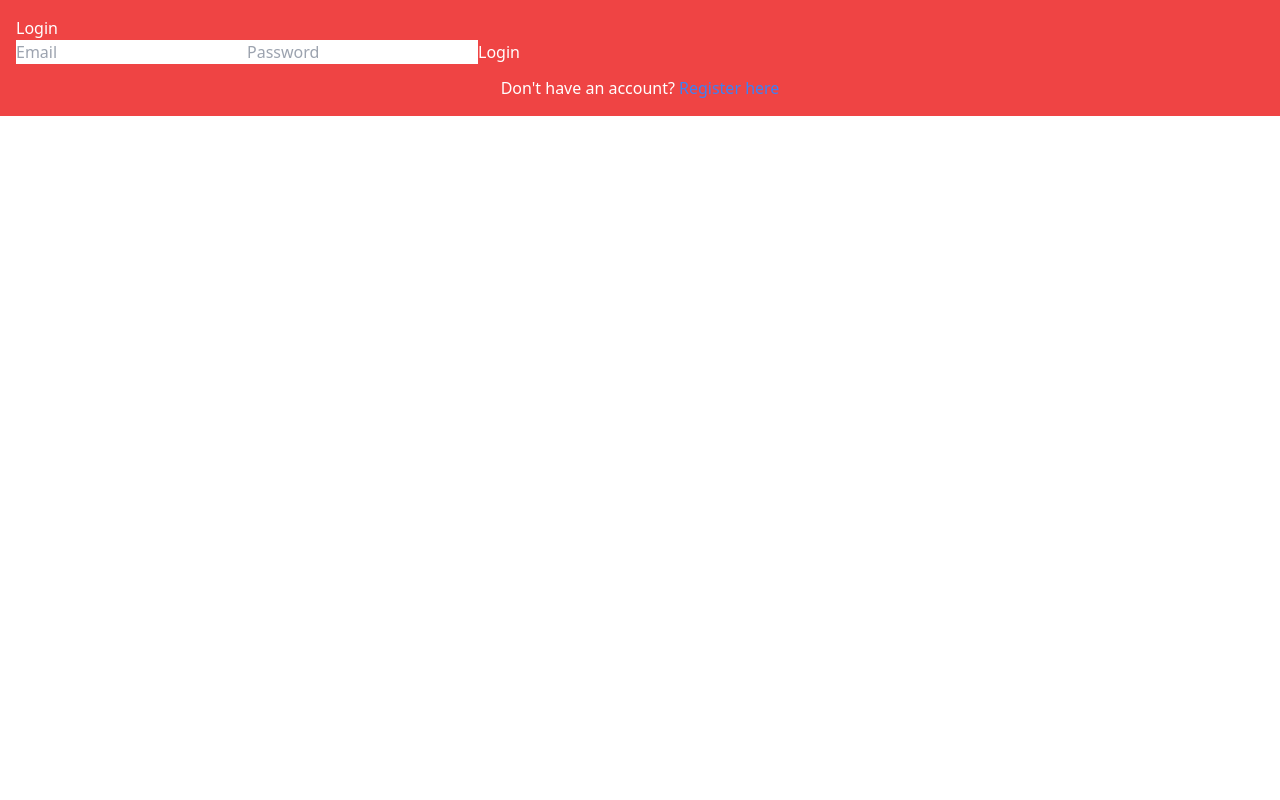
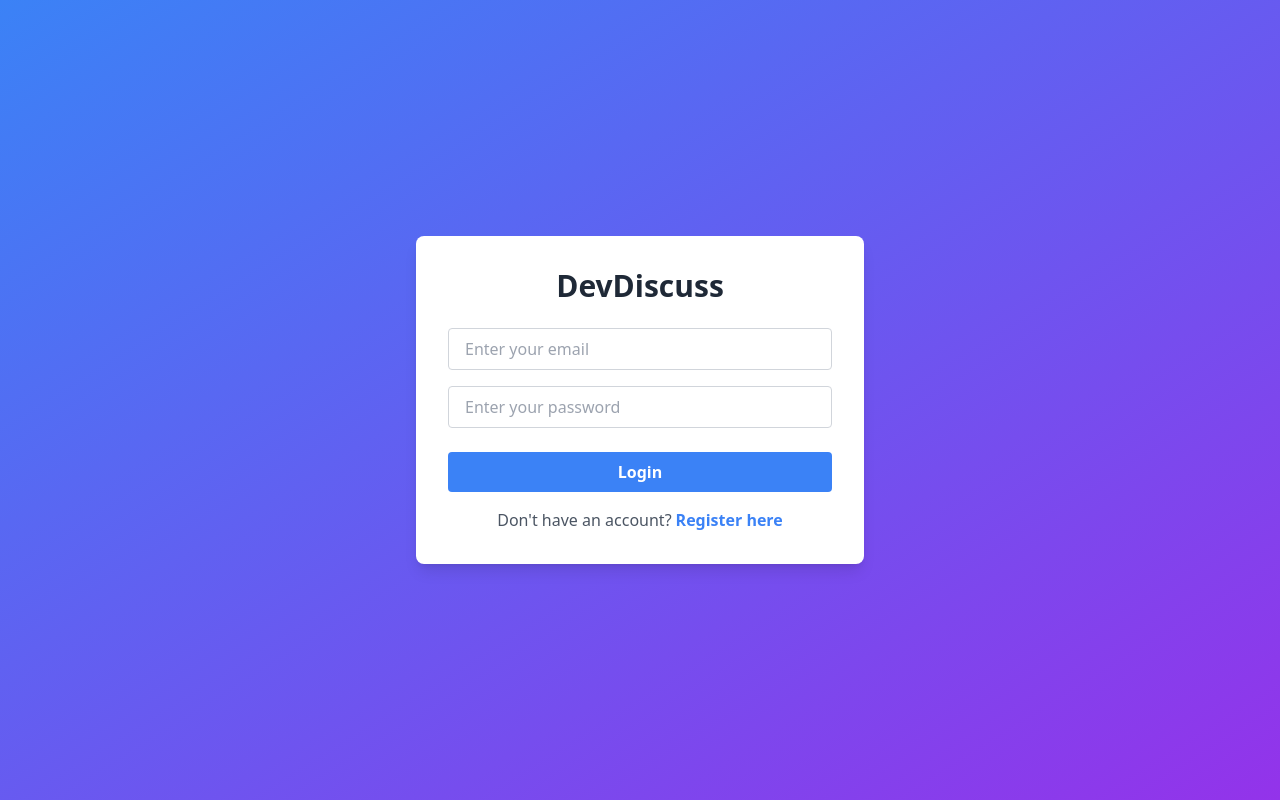
Before and after one commit to ashu130698/devdiscuss, a React app in the folder frontend/: page /login in a window 1280 px wide. Built offline with nearby package versions, Linux system fonts and the light colour scheme; the HTML template or start-up script is replaced by a standard one.

Commit message:
add protected route

```diff
--- a/frontend/src/App.tsx
+++ b/frontend/src/App.tsx
@@ -3,6 +3,8 @@ import Login from "./pages/Login";
 import Register from "./pages/Register";
 import Posts from "./pages/Posts";
 import PostDetails from "./pages/PostDetails";
+import ProtectedRoute from "./components/ProtectedRoute";
+import PublicRoute from "./components/PublicRoute";
 
 export default function App() {
   return (
@@ -14,10 +16,38 @@ export default function App() {
     >
       <Routes>
         <Route path="/" element={<Login />} />
-        <Route path="/login" element={<Login />} />
-        <Route path="/register" element={<Register />} />
-        <Route path="/posts" element={<Posts />} />
-        <Route path="/posts/:id" element={<PostDetails />} />
+        <Route
+          path="/login"
+          element={
+            <PublicRoute>
+              <Login />
+            </PublicRoute>
+          }
+        />
+        <Route
+          path="/register"
+          element={
+            <PublicRoute>
+              <Register />
+            </PublicRoute>
+          }
+        />
+        <Route
+          path="/posts"
+          element={
+            <ProtectedRoute>
+              <Posts />
+            </ProtectedRoute>
+          }
+        />
+        <Route
+          path="/posts/:id"
+          element={
+            <ProtectedRoute>
+              <PostDetails />
+            </ProtectedRoute>
+          }
+        />
       </Routes>
     </BrowserRouter>
   );
--- /dev/null
+++ b/frontend/src/components/ProtectedRoute.tsx
@@ -0,0 +1,17 @@
+import { Navigate } from "react-router-dom";
+
+// This component protects routes that require login
+const ProtectedRoute = ({ children }: { children: JSX.Element }) => {
+  // get token from browser storage
+  const token = localStorage.getItem("token");
+
+  // if no token → user not logged in → redirect to login
+  if (!token) {
+    return <Navigate to="/login" replace />;
+  }
+
+  // if token exists → allow access
+  return children;
+};
+
+export default ProtectedRoute;
--- /dev/null
+++ b/frontend/src/components/PublicRoute.tsx
@@ -0,0 +1,12 @@
+import type { JSX } from "react";
+import { Navigate } from "react-router-dom";
+
+const PublicRoute = ({ children }: { children: JSX.Element }) => {
+  const token = localStorage.getItem("token");
+  //if logged in redirect to post
+  if (token) {
+    return <Navigate to="/posts" replace />;
+  }
+  return children;
+};
+export default PublicRoute;
--- a/frontend/src/pages/Login.tsx
+++ b/frontend/src/pages/Login.tsx
@@ -5,53 +5,85 @@ import { useNavigate } from "react-router-dom";
 const Login = () => {
   const [email, setEmail] = useState<string>("");
   const [password, setPassword] = useState<string>("");
+  const [error, setError] = useState<string>("");
+  const [loading, setLoading] = useState(false);
 
   const navigate = useNavigate();
 
   const handleLogin = async () => {
+    // Validation
+    if (!email || !password) {
+      setError("Email and password are required");
+      return;
+    }
+
+    setLoading(true);
+    setError("");
+
     try {
       const res = await API.post("/auth/login", { email, password });
-
-      // Save token in browser storage
       localStorage.setItem("token", res.data.token);
-
-      alert("Login successful");
-
       navigate("/posts");
     } catch (err) {
-      alert("Login failed");
+      setError("Login failed. Check email and password");
+    } finally {
+      setLoading(false);
     }
   };
 
   return (
-    <div className="bg-red-500 text-white p-4">
-      <h2>Login</h2>
+    <div className="min-h-screen bg-gradient-to-br from-blue-500 to-purple-600 flex items-center justify-center p-4">
+      <div className="bg-white rounded-lg shadow-lg p-8 w-full max-w-md">
+        <h2 className="text-3xl font-bold mb-6 text-gray-800 text-center">
+          DevDiscuss
+        </h2>
 
+        {/* Error message */}
+        {error && (
+          <div className="bg-red-100 text-red-700 p-3 rounded mb-4">
+            {error}
+          </div>
+        )}
+
+        {/* Email input */}
         <input
-        placeholder="Email"
+          type="email"
+          placeholder="Enter your email"
           value={email}
           onChange={(e) => setEmail(e.target.value)}
+          className="w-full border border-gray-300 rounded px-4 py-2 mb-4 focus:outline-none focus:border-blue-500"
         />
 
+        {/* Password input */}
         <input
           type="password"
-        placeholder="Password"
+          placeholder="Enter your password"
           value={password}
           onChange={(e) => setPassword(e.target.value)}
+          className="w-full border border-gray-300 rounded px-4 py-2 mb-6 focus:outline-none focus:border-blue-500"
         />
 
-      <button onClick={handleLogin}>Login</button>
+        {/* Login button */}
+        <button
+          onClick={handleLogin}
+          disabled={loading}
+          className="w-full bg-blue-500 hover:bg-blue-600 disabled:bg-gray-400 text-white font-semibold py-2 rounded transition"
+        >
+          {loading ? "Logging in..." : "Login"}
+        </button>
 
-      <p className="mt-3 text-center">
+        {/* Register link */}
+        <p className="mt-4 text-center text-gray-600">
           Don't have an account?
           <span
-          className="text-blue-500 cursor-pointer ml-1"
+            className="text-blue-500 cursor-pointer font-semibold ml-1 hover:underline"
             onClick={() => navigate("/register")}
           >
             Register here
           </span>
         </p>
       </div>
+    </div>
   );
 };
 
--- a/frontend/src/pages/PostDetails.tsx
+++ b/frontend/src/pages/PostDetails.tsx
@@ -58,7 +58,7 @@ const PostDetails = () => {
     e.preventDefault();
 
     //validation dont allow empty answers
-    if (newAnswer.trim()) {
+    if (!newAnswer.trim()) {
       alert("Please write answers");
       return;
     }
--- a/frontend/src/pages/Posts.tsx
+++ b/frontend/src/pages/Posts.tsx
@@ -1,5 +1,6 @@
 import React, { useEffect, useState } from "react";
 import API from "../services/api";
+import { useNavigate } from "react-router-dom";
 
 //Define Typescript for post (Shape of data from backend)
 type Post = {
@@ -18,6 +19,12 @@ const Posts = () => {
   const [loading, setLoading] = useState(true);
   // state to show error if api fails
   const [error, setError] = useState("");
+  // Navigation hook to go to other pages
+  const navigate = useNavigate();
+  const handleLogout = () => {
+    localStorage.removeItem("token");
+    navigate("/login");
+  };
   //useEffect runs when components load
   useEffect(() => {
     fetchPosts();
@@ -51,12 +58,22 @@ const Posts = () => {
       {posts.length === 0 && <p className="text-gray-500">No posts yet</p>}
       {/* map loops through array and show each post */}
       {posts.map((post) => (
-        <div key={post._id} className="border p-4 mb-3 rounded shadow">
+        <div
+          key={post._id}
+          className="border p-4 mb-3 rounded shadow cursor-pointer hover:bg-gray-100 transition"
+          onClick={() => navigate(`/posts/${post._id}`)}
+        >
           <h3 className="font-semibold text-lg">{post.title}</h3>
           <p className="text-sm text-gray-600 mb-2">by {post.author?.name}</p>
           <p>{post.body}</p>
         </div>
       ))}
+      <button
+        onClick={handleLogout}
+        className="mt-6 bg-red-500 hover:bg-red-600 text-white px-4 py-2 rounded"
+      >
+        Logout
+      </button>
     </div>
   );
 };
```
Also changed, not shown: frontend/src/pages/CreatePost.tsx (added). Lines whose indentation alone changed are shown as unchanged.
